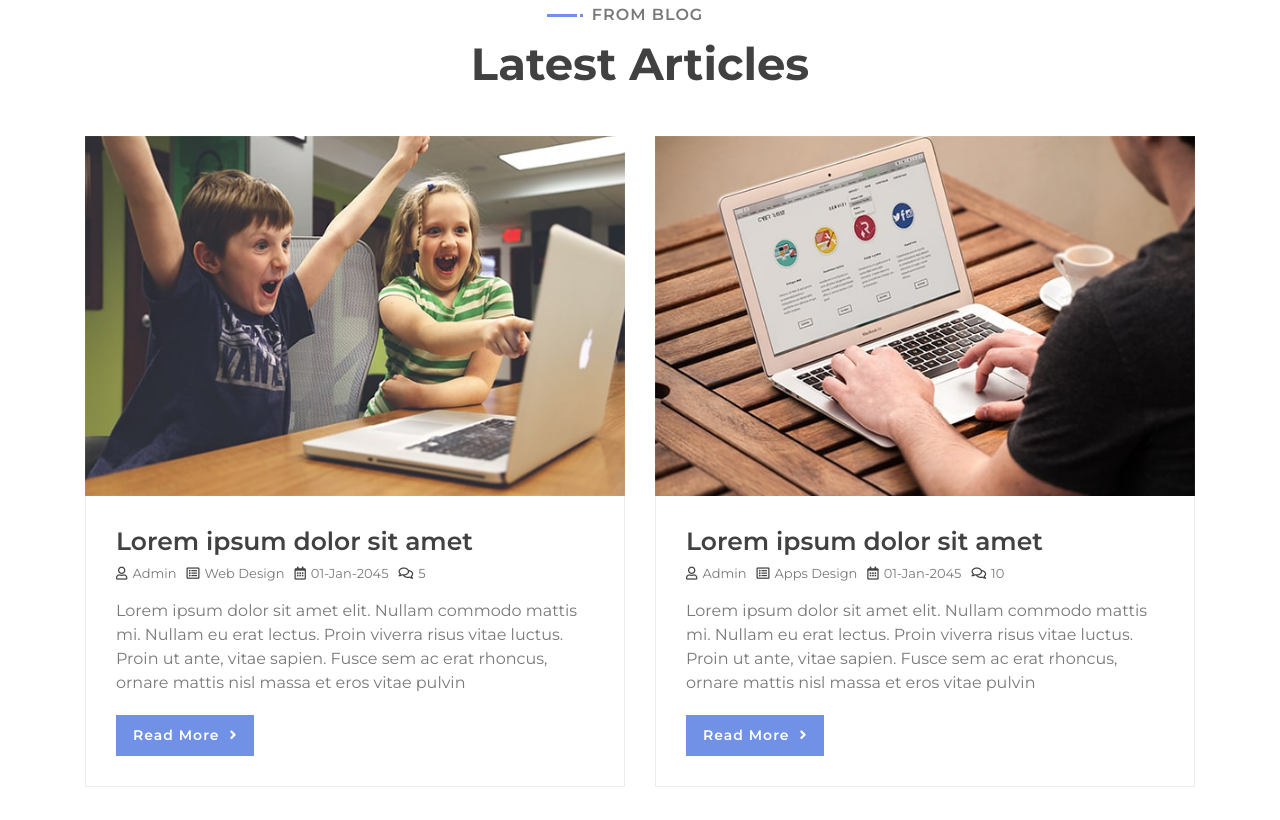
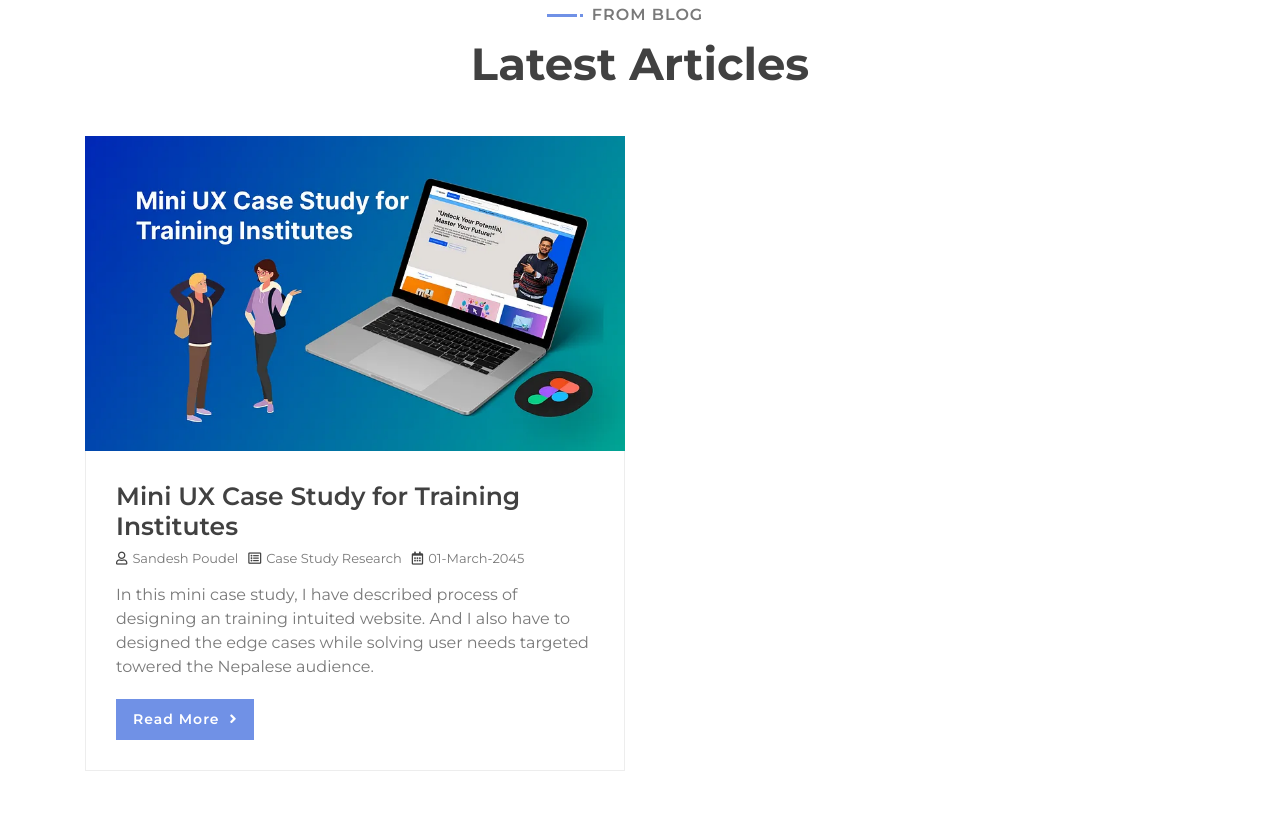
Before and after one commit to sandesh1poudel/sandeshpoudel.name.np, a plain HTML site: page index.html in a window 1280 px wide. Shown: the part 5126-5946 px from the top of the page. Drawn offline with nearby package versions, Linux system fonts and the light colour scheme.

Commit message:
blog added

```diff
--- a/index.html
+++ b/index.html
@@ -339,7 +339,7 @@
                         </div>
                         <div class="portfolio-text">
                             <h3>eCommerce Website</h3>
-                            <a class="btn" href="https://www.behance.net/sandesh1poudel"><span
+                            <a class="btn" href="https://www.behance.net/sandesh1poudel" target="_blank"><span
                                     style="font-size: 16px;">Link</span></a>
                         </div>
                     </div>
@@ -725,26 +725,26 @@
                 <div class="col-lg-6">
                     <div class="blog-item wow fadeInUp" data-wow-delay="0.1s">
                         <div class="blog-img">
-                            <img src="img/blog-1.jpg" alt="Blog">
+                            <img src="img/blog-1.webp" alt="Mini UX Case Study for Training Institutes">
                         </div>
                         <div class="blog-text">
-                            <h2>Lorem ipsum dolor sit amet</h2>
+                            <h2>Mini UX Case Study for Training Institutes</h2>
                             <div class="blog-meta">
-                                <p><i class="far fa-user"></i>Admin</p>
-                                <p><i class="far fa-list-alt"></i>Web Design</p>
-                                <p><i class="far fa-calendar-alt"></i>01-Jan-2045</p>
-                                <p><i class="far fa-comments"></i>5</p>
+                                <p><i class="far fa-user"></i>Sandesh Poudel</p>
+                                <p><i class="far fa-list-alt"></i>Case Study Research</p>
+                                <p><i class="far fa-calendar-alt"></i>01-March-2045</p>
+                                <!-- <p><i class="far fa-comments"></i>5</p> -->
                             </div>
                             <p>
-                                Lorem ipsum dolor sit amet elit. Nullam commodo mattis mi. Nullam eu erat lectus. Proin
-                                viverra risus vitae luctus. Proin ut ante, vitae sapien. Fusce sem ac erat rhoncus,
-                                ornare mattis nisl massa et eros vitae pulvin
+                                In this mini case study, I have described process of designing an training intuited
+                                website. And I also have to designed the edge cases while solving user needs targeted
+                                towered the Nepalese audience.
                             </p>
-                            <a class="btn" href="">Read More <i class="fa fa-angle-right"></i></a>
+                            <a class="btn" href="https://medium.com/@sandesh1poudel/mini-ux-case-study-for-training-institutes-6d0cbff44439" target="_blank">Read More <i class="fa fa-angle-right"></i></a>
                         </div>
                     </div>
                 </div>
-                <div class="col-lg-6">
+                <!-- <div class="col-lg-6">
                     <div class="blog-item wow fadeInUp" data-wow-delay="0.3s">
                         <div class="blog-img">
                             <img src="img/blog-2.jpg" alt="Blog">
@@ -765,7 +765,7 @@
                             <a class="btn" href="">Read More <i class="fa fa-angle-right"></i></a>
                         </div>
                     </div>
-                </div>
+                </div> -->
             </div>
         </div>
     </div>
```
Also changed, not shown: img/blog-1.webp (added), img/blog-2.jpg (deleted). Lines whose indentation alone changed are shown as unchanged.
